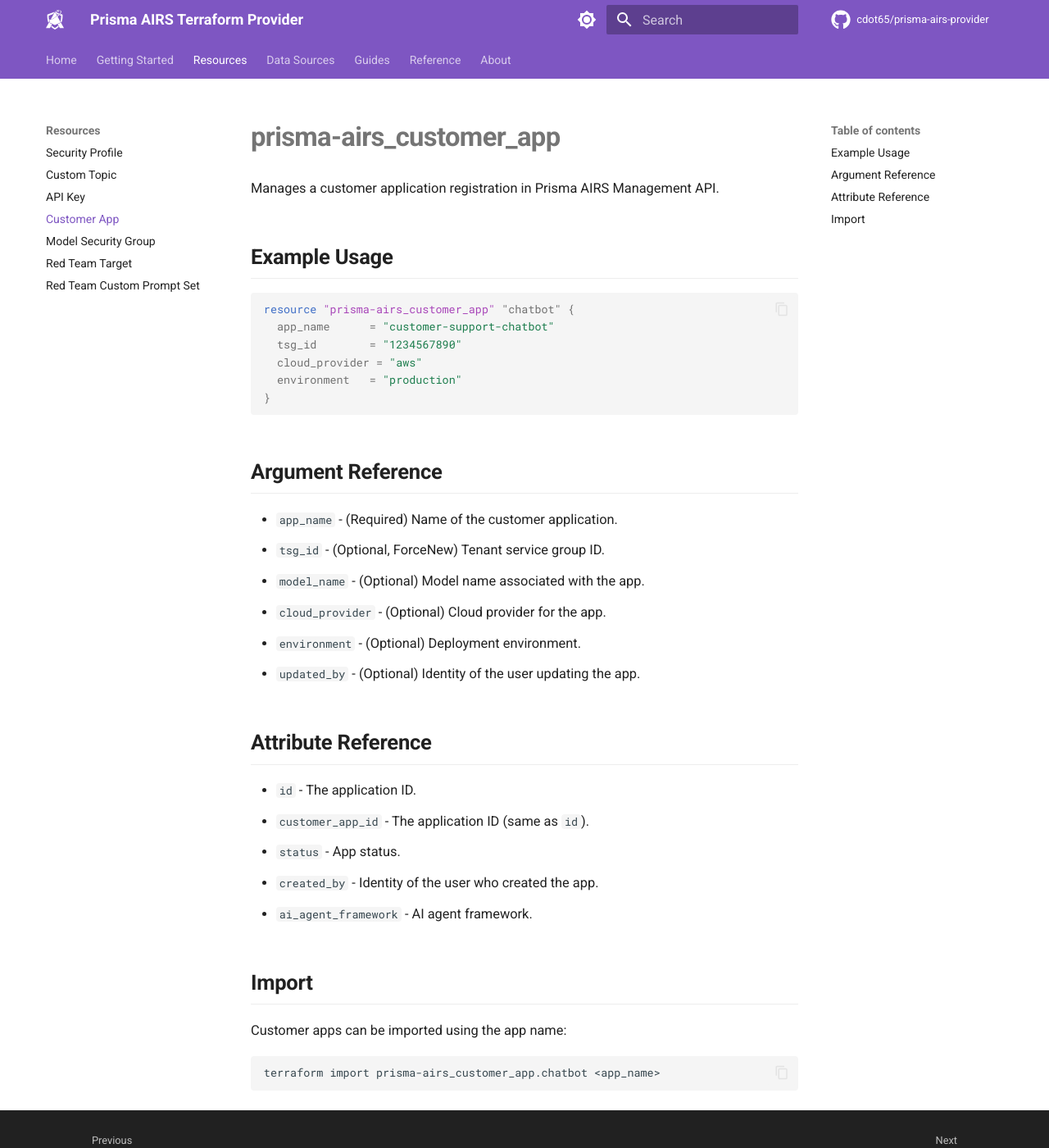
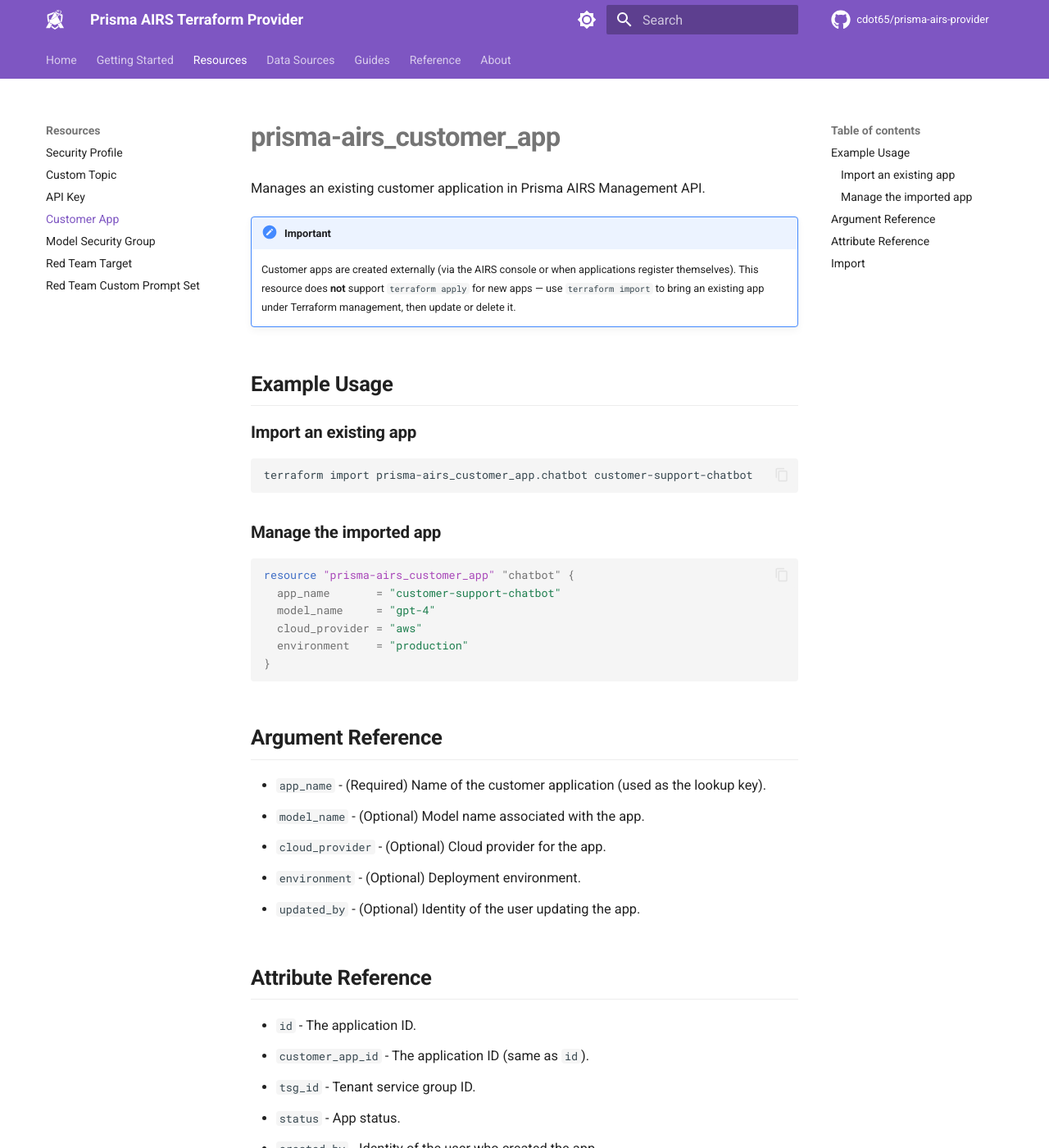
Before and after one commit to cdot65/terraform-provider-prisma-airs, an MkDocs documentation site: the page built from docs/resources/customer-app.md, in a window 1280 px wide and 1400 px high. Shown: the whole window at 82% size. Built offline with MkDocs 1.6.1 and Material for MkDocs 9.7.7, drawn with Linux system fonts in a browser that asks for light colours; comment, search, counter and statistics services are not loaded; some of the changed text lies outside the part shown.

Commit message:
feat: customer_app import-only, upgrade SDK to v0.3.1
Remove Create (no POST endpoint in API spec). Add agent_app,
ai_sec_profile_name fields. Update examples and docs.

Closes #38

````diff
--- a/docs/resources/customer-app.md
+++ b/docs/resources/customer-app.md
@@ -1,22 +1,32 @@
 # prisma-airs_customer_app
 
-Manages a customer application registration in Prisma AIRS Management API.
+Manages an existing customer application in Prisma AIRS Management API.
+
+!!! important
+    Customer apps are created externally (via the AIRS console or when applications register themselves). This resource does **not** support `terraform apply` for new apps — use `terraform import` to bring an existing app under Terraform management, then update or delete it.
 
 ## Example Usage
 
+### Import an existing app
+
+```bash
+terraform import prisma-airs_customer_app.chatbot customer-support-chatbot
+```
+
+### Manage the imported app
+
 ```hcl
 resource "prisma-airs_customer_app" "chatbot" {
-  app_name      = "customer-support-chatbot"
-  tsg_id        = "1234567890"
+  app_name       = "customer-support-chatbot"
+  model_name     = "gpt-4"
   cloud_provider = "aws"
-  environment   = "production"
+  environment    = "production"
 }
 ```
 
 ## Argument Reference
 
-- `app_name` - (Required) Name of the customer application.
-- `tsg_id` - (Optional, ForceNew) Tenant service group ID.
+- `app_name` - (Required) Name of the customer application (used as the lookup key).
 - `model_name` - (Optional) Model name associated with the app.
 - `cloud_provider` - (Optional) Cloud provider for the app.
 - `environment` - (Optional) Deployment environment.
@@ -26,13 +36,16 @@
 
 - `id` - The application ID.
 - `customer_app_id` - The application ID (same as `id`).
+- `tsg_id` - Tenant service group ID.
 - `status` - App status.
 - `created_by` - Identity of the user who created the app.
+- `agent_app` - Whether this is an agent application.
 - `ai_agent_framework` - AI agent framework.
+- `ai_sec_profile_name` - Associated AI security profile name.
 
 ## Import
 
-Customer apps can be imported using the app name:
+Customer apps are imported by app name:
 
 ```bash
 terraform import prisma-airs_customer_app.chatbot <app_name>
````
Also changed, not shown: docs/about/release-notes.md (+12 -0 lines), 6 other files.
